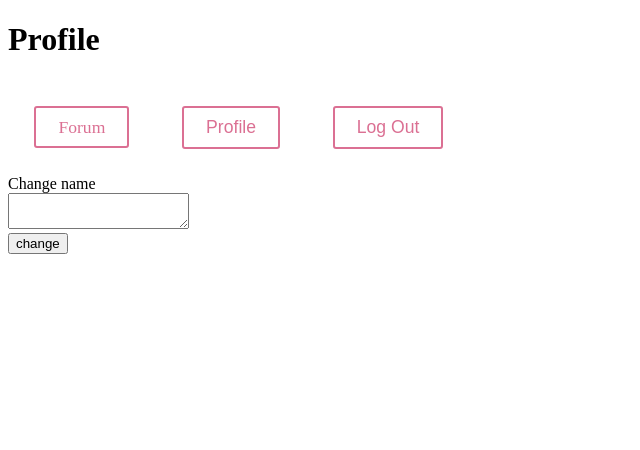
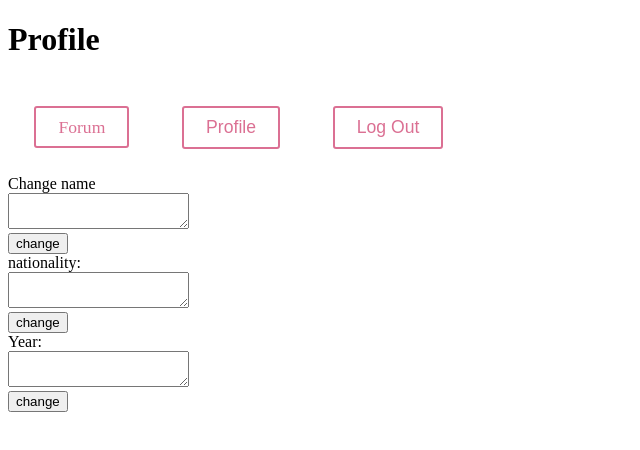
Before and after one commit to Steyzy/Class-Forum, a React (Create React App) app: page /profile in a window 1280 px wide. Shown: the top 450 px of the page, without its empty margins (0-640 px from the left). Built offline with nearby package versions, Linux system fonts and the light colour scheme; no server answers; sample sign-in values are in the browser's storage.

Commit message:
updated profile.js

```diff
--- a/src/pages/Profile.js
+++ b/src/pages/Profile.js
@@ -1,6 +1,10 @@
 import React, { Component } from "react"
 import Navbar from '../components/Navbar';
 import ChangeName from "../components/Profile/ChangeName";
+import ChangeNationality from "../components/Profile/ChangeNationality";
+import ChangeYear from "../components/Profile/ChangeYear";
+
+
 
 export default class Profile extends Component {
     constructor(props) {
@@ -15,6 +19,8 @@ export default class Profile extends Component {
                 <h1>Profile</h1>
                 <Navbar loggedIn={true} />
                 <ChangeName />
+                <ChangeNationality />
+                <ChangeYear />
             </div>
         )
     }
```
